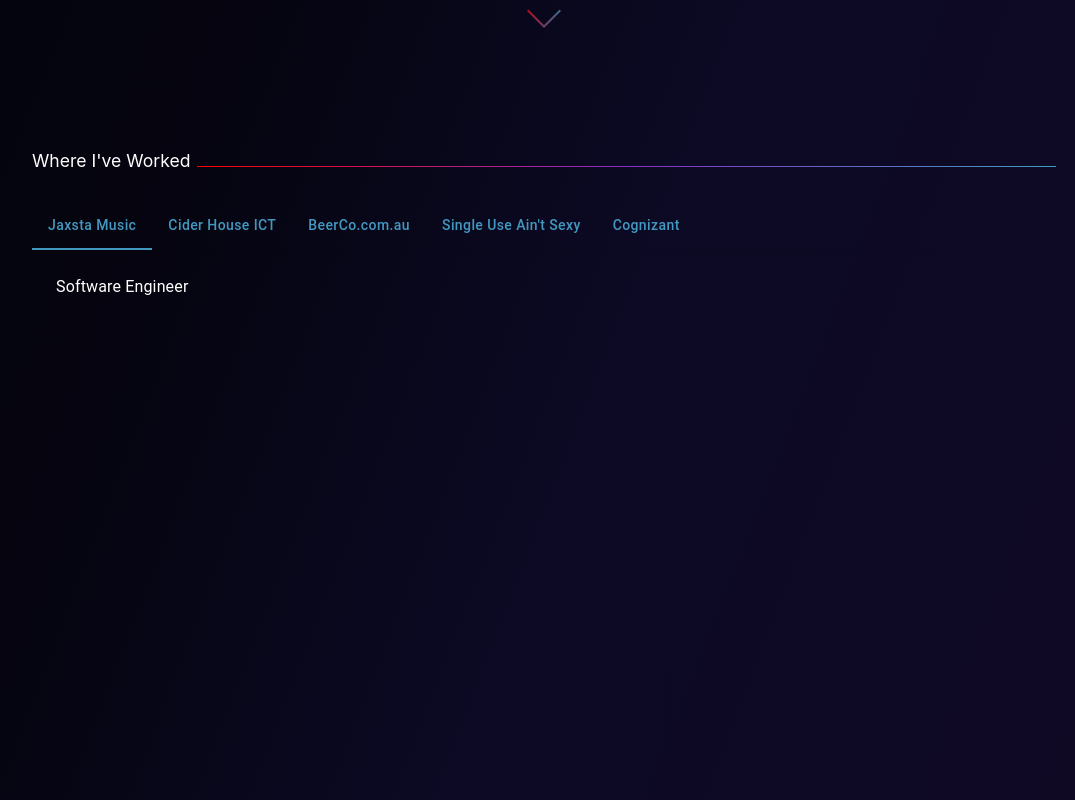
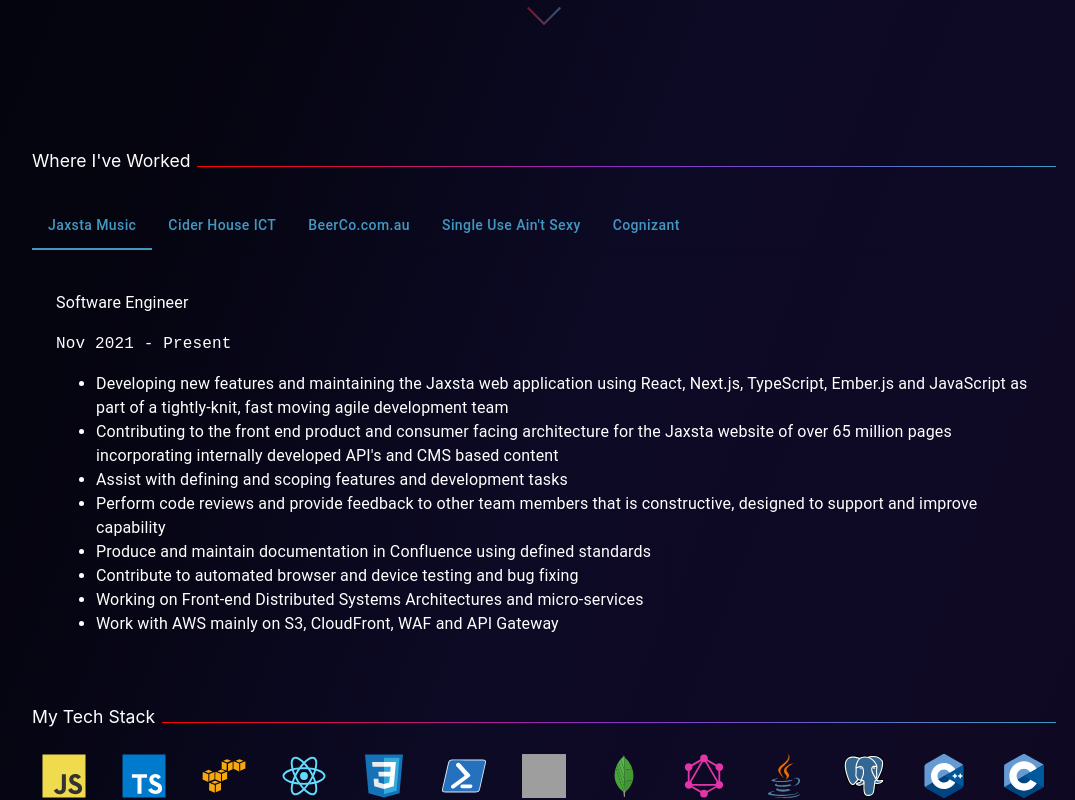
Before and after one commit to mdmathewdc/Mathew-Dony-Portfolio, a Next.js app in the folder mathew-dony-portfolio/: page / in a window 1280 px wide. Shown: the part 680-1480 px from the top of the page, without its empty margins (96-1171 px from the left). Built offline with nearby package versions, Linux system fonts and the light colour scheme; grey boxes are pictures that could not be loaded; a web font is replaced by a local one.

Commit message:
Add info to job tabs, remove resume section minimum height

```diff
--- a/mathew-dony-portfolio/components/JobTab.jsx
+++ b/mathew-dony-portfolio/components/JobTab.jsx
@@ -9,7 +9,13 @@
 const RenderedTabs = (data, value) => {
   return data.map((job, index) => (
     <TabPanel value={value} index={index}>
-      {job.role}
+      <p>{job.role}</p>
+      <code>{job.time}</code>
+      <ul>
+        {job.description.map((desc, index) => (
+          <li>{desc}</li>
+        ))}
+      </ul>
     </TabPanel>
   ));
 };
--- a/mathew-dony-portfolio/components/Resume.jsx
+++ b/mathew-dony-portfolio/components/Resume.jsx
@@ -15,8 +15,6 @@
   );
 };
 
-const ResumeContainer = styled.div`
-  min-height: 100vh;
-`;
+const ResumeContainer = styled.div``;
 
 export default Resume;
--- a/mathew-dony-portfolio/components/constants/JobData.js
+++ b/mathew-dony-portfolio/components/constants/JobData.js
@@ -2,6 +2,7 @@
   {
     name: "Jaxsta Music",
     role: "Software Engineer",
+    time: "Nov 2021 - Present",
     url: "www.jaxsta.com",
     description: [
       "Developing new features and maintaining the Jaxsta web application using React, Next.js, TypeScript, Ember.js and JavaScript as part of a tightly-knit, fast moving agile development team",
@@ -17,6 +18,7 @@
   {
     name: "Cider House ICT",
     role: "Full Stack Developer & Network Support",
+    time: "Apr 2021 - Nov 2021",
     url: "www.ciderhouse.com.au",
     description: [
       " Developing and maintaining web applications using Node.js, PHP, SQL, JavaScript, HTML, Bootstrap, jQuery and REST APIs",
@@ -31,6 +33,7 @@
   {
     name: "BeerCo.com.au",
     role: "Software Engineer",
+    time: "Nov 2020 - Dec 2021",
     url: "www.beerco.com.au",
     description: [
       "Shopify development and website maintenance",
@@ -44,6 +47,7 @@
   {
     name: "Single Use Ain't Sexy",
     role: "Shopify Developer",
+    time: "Sep 2021 - Present",
     url: "www.singleuseaintsexy.com",
     description: [
       "Developing, maintaining and making custom changes to the Shopify website",
@@ -52,6 +56,7 @@
   {
     name: "Cognizant",
     role: "Programmer Analyst",
+    time: "Nov 2017 - Jul 2019",
     url: "www.cognizant.com",
     description: [
       "Provided IT services like Analysis and Design, Software development and Active Directory management in the area of Cyber Security application support",
```
